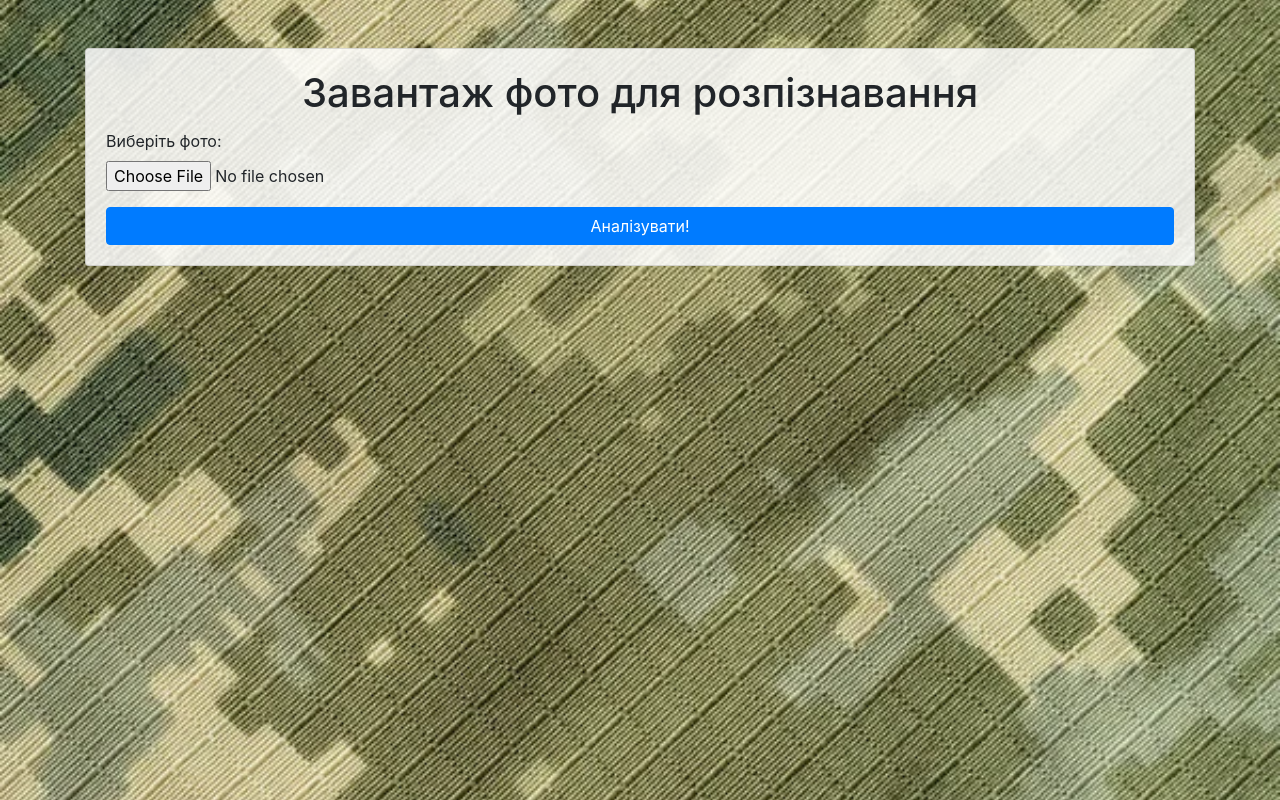
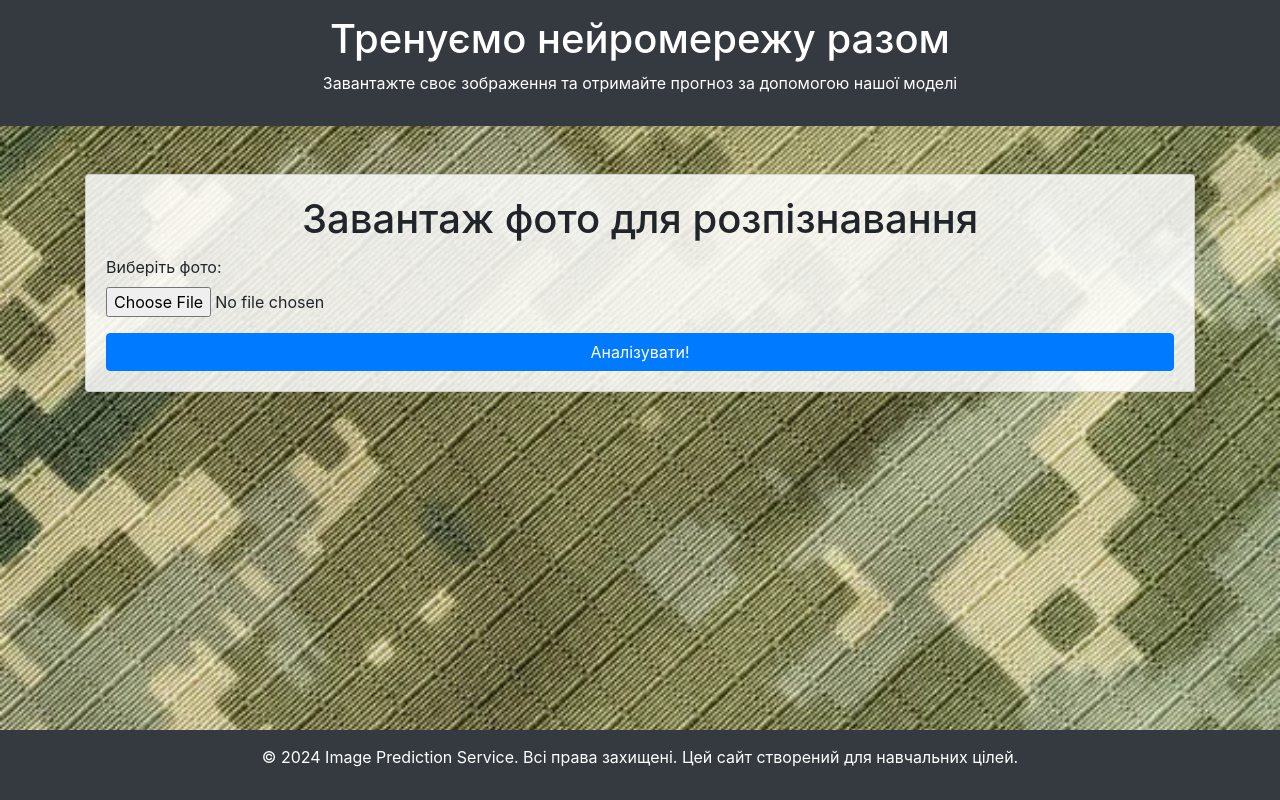
Before and after one commit to ivan-sheremeta/predictmod, a Flask app: page / in a window 1280 px wide. Run offline with Flask 3, Linux system fonts and the light colour scheme; some libraries are stand-ins or nearby versions.

Commit message:
Update header and footer text

```diff
--- a/templates/index.html
+++ b/templates/index.html
@@ -8,7 +8,13 @@
     <link href="https://stackpath.bootstrapcdn.com/bootstrap/4.5.2/css/bootstrap.min.css" rel="stylesheet">
 
     <!-- Custom CSS for camouflage background -->
-    <style>
+   <style>
+        html, body {
+            height: 100%;
+            margin: 0;
+            display: flex;
+            flex-direction: column;
+        }
         body {
             background-image: url('{{ url_for('static', filename='img/pixel.jpg') }}');
             background-size: cover;
@@ -19,9 +25,34 @@
         .card {
             background-color: rgba(255, 255, 255, 0.85);
         }
+        .header {
+            background-color: #343a40;
+            color: white;
+            padding: 15px 0;
+            text-align: center;
+        }
+        .footer {
+            background-color: #343a40;
+            color: white;
+            padding: 15px 0;
+            text-align: center;
+            margin-top: auto;
+        }
+        .container {
+            flex: 1;
+        }
     </style>
 </head>
 <body>
+    <!-- Header -->
+    <div class="header">
+        <div class="container">
+            <h1>Тренуємо нейромережу разом</h1>
+            <p>Завантажте своє зображення та отримайте прогноз за допомогою нашої моделі</p>
+        </div>
+    </div>
+
+    <!-- Main Content -->
     <div class="container mt-5">
         <div class="card">
             <div class="card-body">
@@ -53,6 +84,13 @@
         </div>
     </div>
 
+    <!-- Footer -->
+    <div class="footer">
+        <div class="container">
+            <p>&copy; 2024 Image Prediction Service. Всі права захищені. Цей сайт створений для навчальних цілей.</p>
+        </div>
+    </div>
+
     <!-- Bootstrap JS and dependencies -->
     <script src="https://code.jquery.com/jquery-3.5.1.slim.min.js"></script>
     <script src="https://cdn.jsdelivr.net/npm/@popperjs/core@2.0.6/dist/umd/popper.min.js"></script>
```
